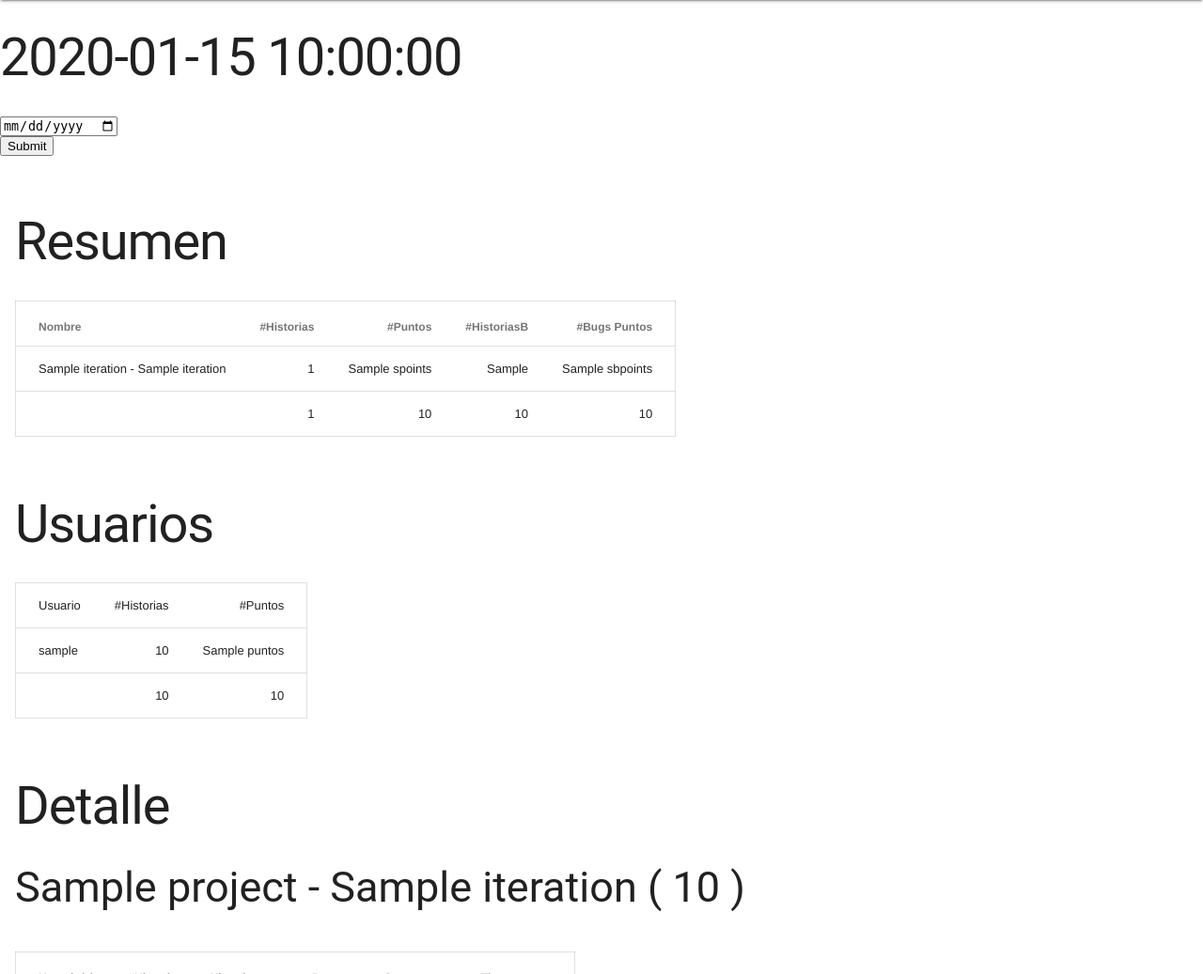
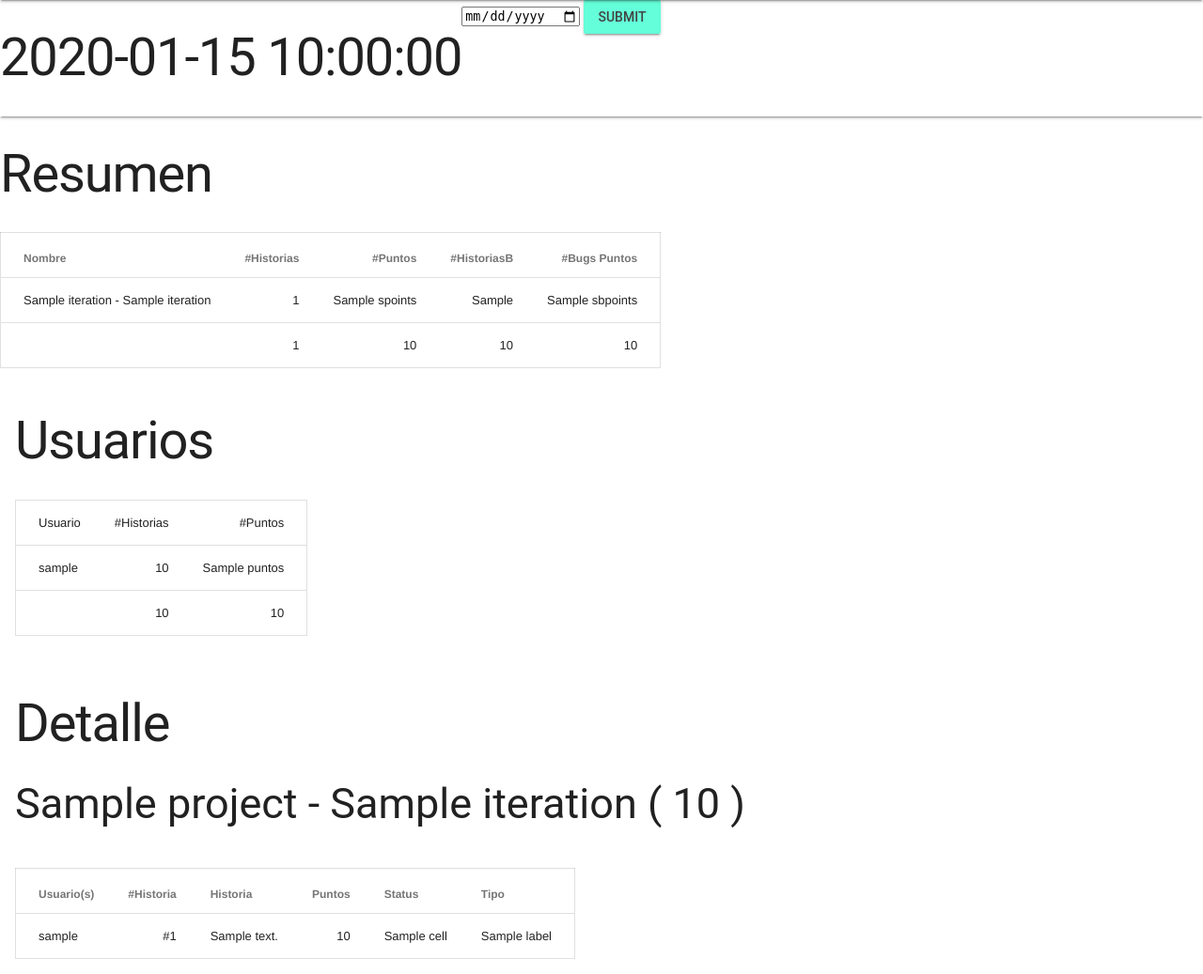
Before and after one commit to fcarrizalest/scrumdo_report, a Python web app: template scrum/templates/index.html in a window 1280 px wide. Shown: the part 64-1101 px from the top of the page at 94% size. Run offline with Jinja, Linux system fonts and the light colour scheme; the template is opened without the code that fills it: most values are stand-ins (such as "Sample title", 1, 10 or a date in 2020); form fields are guessed from the names that the template uses; some libraries are stand-ins or nearby versions.

Commit message:
Ajuste y cambio de nombre

```diff
--- a/scrum/settings.py
+++ b/scrum/settings.py
@@ -10,7 +10,7 @@ project_slug = 'project'
 
 DEBUG = True
 SECRET_KEY = 'UUC5324K4D2PNQR0123EEECGF3'
-SQLALCHEMY_DATABASE_URI = 'sqlite:////Users/fcarrizalest/Documents/proyectos/python/scrumdo/foo.db'
+SQLALCHEMY_DATABASE_URI = 'sqlite:///foo.db'
 SQLALCHEMY_TRACK_MODIFICATIONS = True
 SECURITY_POST_LOGIN_VIEW = '/'
 SECURITY_PASSWORD_HASH = 'YIX0N2GDH7M1AA85V9TT'
--- a/scrum/templates/base.html
+++ b/scrum/templates/base.html
@@ -1,6 +1,11 @@
 <html>
 <head>
 	<title></title>
+
+    <link rel="stylesheet" href="https://fonts.googleapis.com/icon?family=Material+Icons">
+    <meta name="viewport" content="width=device-width, initial-scale=1.0">
+<script defer src="https://code.getmdl.io/1.2.1/material.min.js"></script>
+
     <link rel="stylesheet" href="https://code.getmdl.io/1.2.1/material.green-teal.min.css" />
 </head>
 <body>
--- a/scrum/templates/index.html
+++ b/scrum/templates/index.html
@@ -2,6 +2,7 @@
 
 {% block content %}
 
+<div class="section--center mdl-grid mdl-grid--no-spacing mdl-shadow--2dp">
 <h1>{{end_date}}</h1>
 
 
@@ -12,13 +13,15 @@
 
 	{{ form.csrf_token }}
 
-	<div>{{ form.end_date }}</div>
+	<div>{{ form.end_date }}
 
-	<input type="submit">
+	<input class="mdl-button mdl-js-button mdl-button--raised mdl-js-ripple-effect mdl-button--accent" type="submit">
 
+	</div>
+</form>
 
-</form>
-<div class="mdl-grid">
+</div>
+<div class="  section--center mdl-grid mdl-grid--no-spacing">
 	 <div class="mdl-cell mdl-cell--12-col">
 <h1>Resumen</h1>
 <table class="mdl-data-table mdl-js-data-table">
```
Also changed, not shown: web.py (renamed from wsgi.py).
